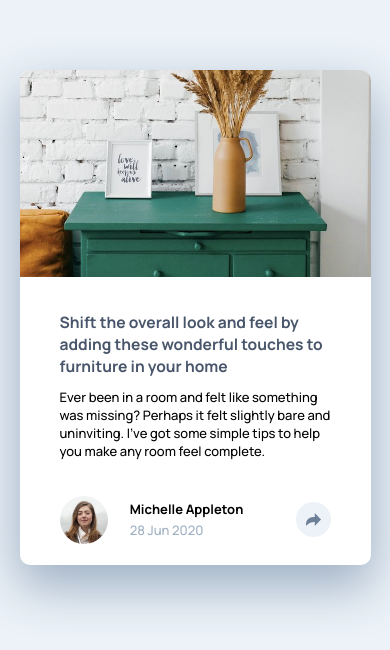
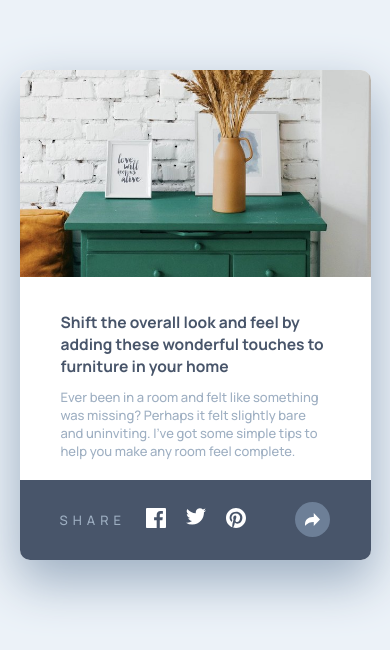
Before and after one commit to tboittin/article-preview-component-master, a plain HTML site: page index.html in a window 390 px wide. Drawn offline with Linux system fonts and the light colour scheme.

Commit message:
mobile inactive

```diff
--- a/index.html
+++ b/index.html
@@ -33,10 +33,12 @@
   </head>
   <body>
     <div class="preview">
+      <div class="preview-left">
         <div class="preview-picture">
           <img src="./images/drawers.jpg" alt="Nice furniture" />
         </div>
-
+      </div>
+      <div class="preview-right">
         <div class="preview-body">
           <h1>
             Shift the overall look and feel by adding these wonderful touches to
@@ -49,26 +51,37 @@
           </p>
         </div>
         <div class="preview-footer">
+          <div class="preview-footer-inactive">
             <img
-          class="preview-footer-avatar"
+              class="preview-footer-inactive-avatar"
               src="./images/avatar-michelle.jpg"
               alt="Michelle Appleton"
             />
-        <div class="preview-footer-description">
-          <p class="preview-footer-description-name">Michelle Appleton</p>
-          <p class="preview-footer-description-date">28 Jun 2020</p>
+            <div class="preview-footer-inactive-description">
+              <p class="preview-footer-inactive-description-name">
+                Michelle Appleton
+              </p>
+              <p class="preview-footer-inactive-description-date">
+                28 Jun 2020
+              </p>
             </div>
-        <div class="preview-footer-button">
+            <div class="preview-footer-inactive-button">
               <img src="images/icon-share.svg" alt="share" />
             </div>
-        <div class="preview-footer-share-menu">
-          <p class="preview-footer-share-logo">Share</p>
-          <div class="preview-footer-social-network">
-            <img src="images/icon-facebook.svg" alt="facebook" />
-            <img src="./images/icon-twitter.svg" alt="twitter" />
-            <img src="images/icon-pinterest.svg" alt="pinterest" />
           </div>
+          <div class="preview-footer-active">
+            <div class="preview-footer-active-menu">
+              <p class="preview-footer-active-menu-logo">Share</p>
+              <ul class="preview-footer-active-menu-social-network">
+                <li><img src="images/icon-facebook.svg" alt="facebook" /></li>
+                <li><img src="./images/icon-twitter.svg" alt="twitter" /></li>
+                <li><img src="images/icon-pinterest.svg" alt="pinterest" /></li>
+              </ul>
+              <div class="preview-footer-active-menu-share">
                 <img src="images/icon-share.svg" alt="share" />
+              </div>
+            </div>
+          </div>
         </div>
       </div>
     </div>
--- a/style.scss
+++ b/style.scss
@@ -36,19 +36,26 @@ body {
     }
   }
   &-body {
-    padding: 20px 40px;
+    padding: 20px 41px;
     h1 {
       font-size: 1.2rem;
       font-weight: 700;
       color: $dark-gray-blue;
     }
+    p {
+      color: $gray-blue;
+    }
   }
   &-footer {
-    padding: 0px 40px 5px;
-    display: flex;
+    height: 80px;
+    &-inactive {
+      height: 100%;
+      // display: flex;
+      display: none;
       align-items: center;
       justify-content: space-between;
-    height: 80px;
+
+      margin: 0px 40px 5px;
       &-avatar {
         height: 60%;
         object-fit: contain;
@@ -58,6 +65,7 @@ body {
         margin: 0 15px 0 -15px;
         &-name {
           font-weight: 700;
+          color: $dark-gray-blue;
         }
         &-date {
           color: $gray-blue;
@@ -76,8 +84,62 @@ body {
           object-fit: contain;
         }
       }
-    &-share-menu {
-      display: none;
+    }
+    &-active {
+      // display: none;
+      display: block;
+      height: 100%;
+      align-items: center;
+      justify-content: space-between;
+      background-color: $dark-gray-blue;
+      border-radius: 0 0 10px 10px;
+      &-menu {
+        display: flex;
+        height: 100%;
+        justify-content: space-between;
+        margin: 0 40px;
+        align-items: center;
+        &-logo {
+          text-transform: uppercase;
+          color: $gray-blue;
+          letter-spacing: 5px;
+        }
+        &-social-network {
+          display: flex;
+          justify-content: space-between;
+          margin-left: -30px;
+          li {
+            cursor: pointer;
+            margin: 0 10px;
+          }
+        }
+        &-share {
+          background-color: $dark-blue;
+          border-radius: 50%;
+          height: 35px;
+          width: 35px;
+          display: flex;
+          align-items: center;
+          justify-content: center;
+          img {
+            filter: brightness(255%);
+            cursor: pointer;
           }
         }
       }
+    }
+  }
+}
+
+@media (min-width:1440px) {
+
+  body {
+    height: 100vh;
+  }
+
+  .preview {
+    width: 50%;
+    margin-left: 20%;
+  }
+
+}
```
Also changed, not shown: style.css, 1 other file. Lines whose indentation alone changed are shown as unchanged.
